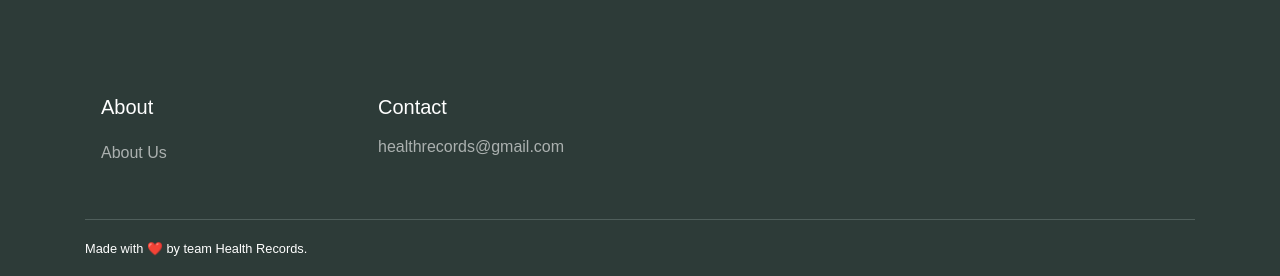
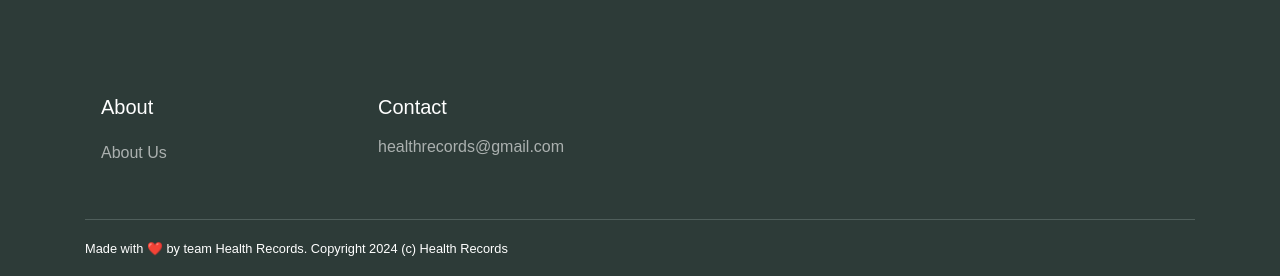
Before and after one commit to DarshanAguru/Health-Records-Manager-PHP, a PHP site: page / in a window 1280 px wide. Shown: the part 2297-2573 px from the top of the page. Run offline with PHP 8.4, Linux system fonts and the light colour scheme; some web fonts are replaced.

Commit message:
small changes

```diff
--- a/index.php
+++ b/index.php
@@ -295,7 +295,7 @@ session_start();
       </div>
 
       <hr>
-<small>Made with ❤️ by team Health Records.</small>
+<small>Made with ❤️ by team Health Records. Copyright 2024 (c) Health Records</small>
 
     </div>
   </footer>
```
Also changed, not shown: 1 other file.
